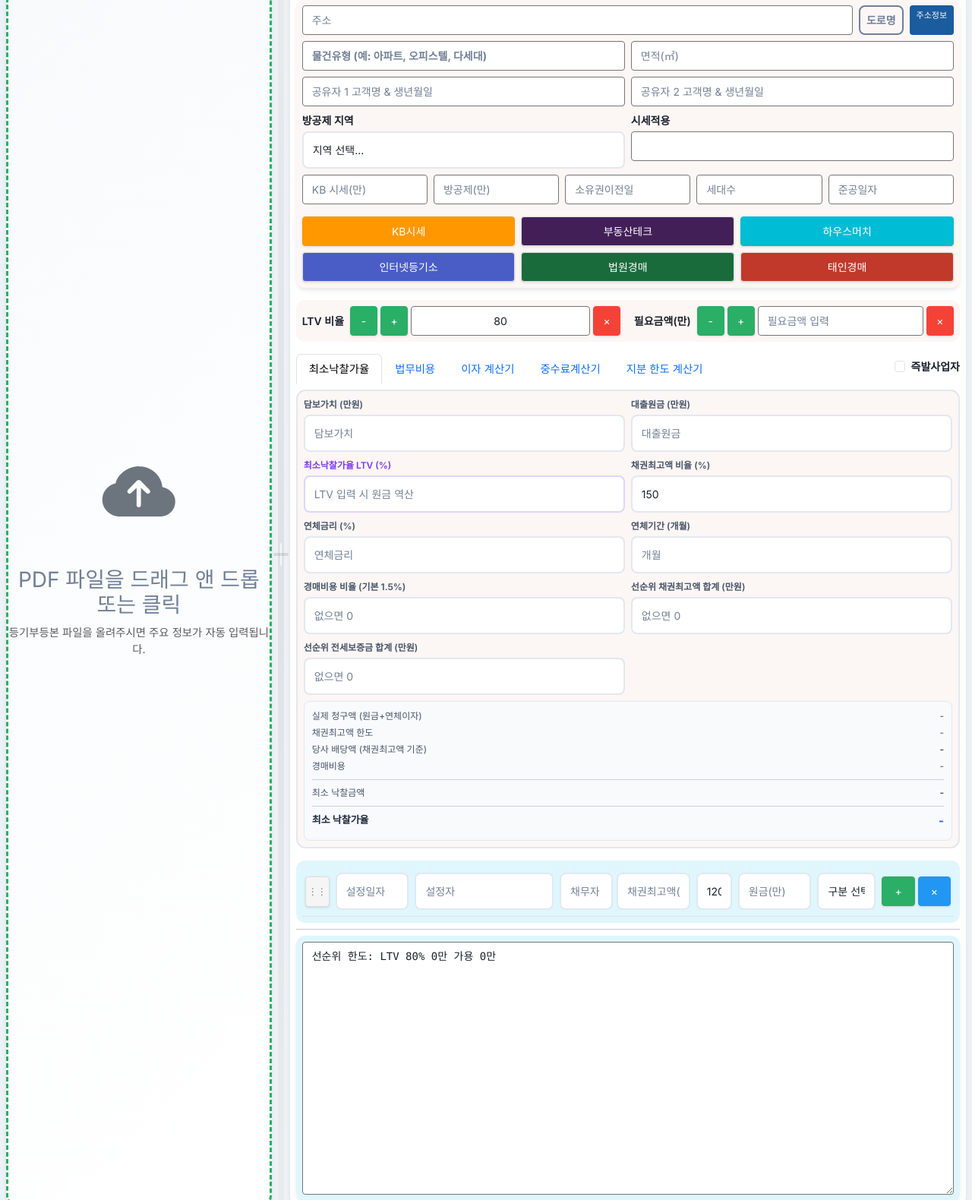
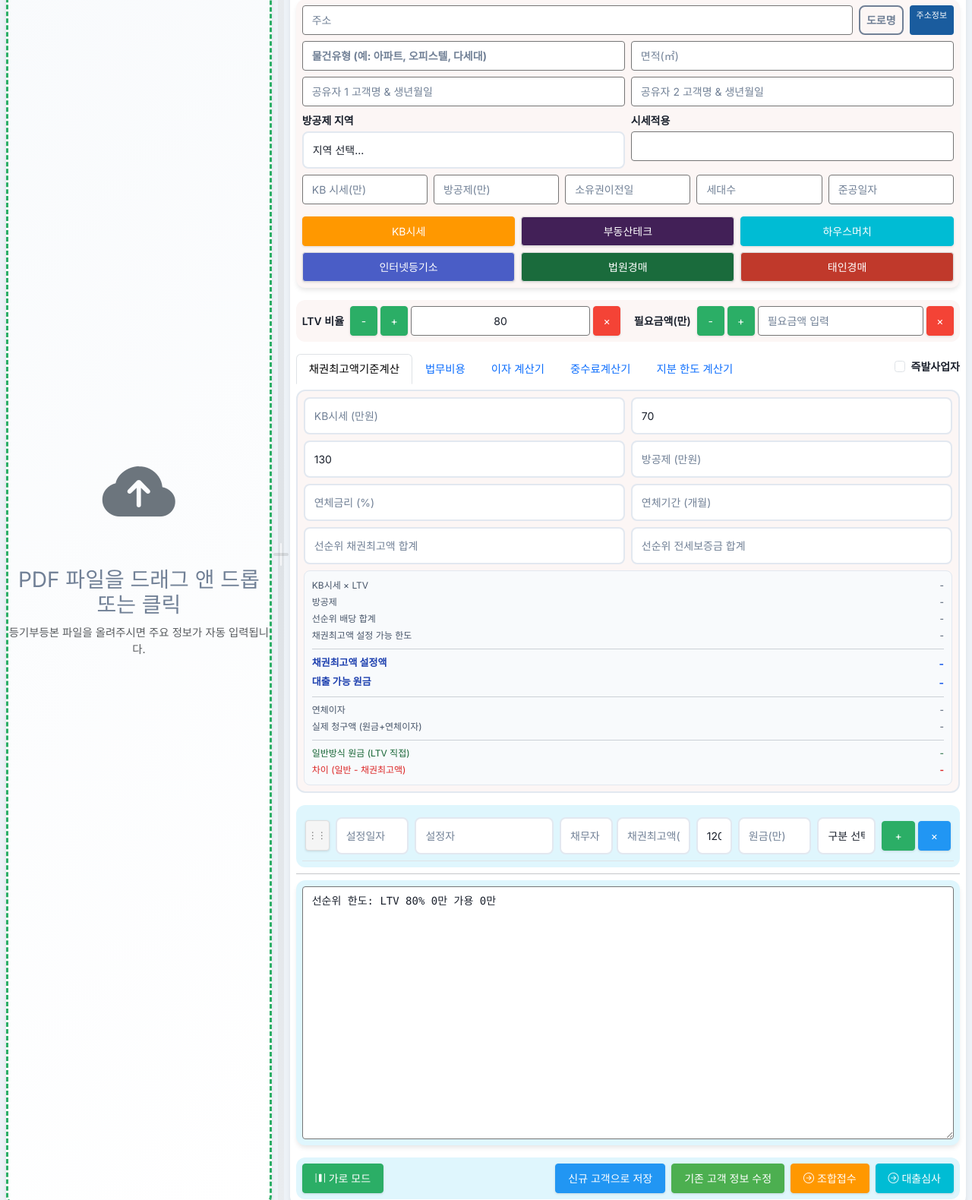
Before and after one commit to young626-jang/ltv_flask_, a Flask app: page / in a window 1280 px wide. Shown: the part 135-1715 px from the top of the page at 76% size. Run offline with Flask 3, Linux system fonts and the light colour scheme; data that the repository does not hold is empty; some libraries are stand-ins or nearby versions.

Commit message:
Update entry.html

```diff
--- a/templates/entry.html
+++ b/templates/entry.html
@@ -239,7 +239,7 @@
 
             <div class="d-flex justify-content-between align-items-center mt-3">
                 <ul class="nav nav-tabs" id="myTab" role="tablist" style="border-bottom: 0;">
-                    <li class="nav-item" role="presentation"><button class="nav-link active" id="min-bid-tab" data-bs-toggle="tab" data-bs-target="#min-bid-tab-pane" type="button" role="tab">최소낙찰가율</button></li>
+                    <li class="nav-item" role="presentation"><button class="nav-link active" id="min-bid-tab" data-bs-toggle="tab" data-bs-target="#min-bid-tab-pane" type="button" role="tab">채권최고액기준계산</button></li>
                     <li class="nav-item" role="presentation"><button class="nav-link" id="legal-fee-tab" data-bs-toggle="tab" data-bs-target="#legal-fee-tab-pane" type="button" role="tab">법무비용</button></li>
                     <li class="nav-item" role="presentation"><button class="nav-link" id="interest-calc-tab" data-bs-toggle="tab" data-bs-target="#interest-calc-tab-pane" type="button" role="tab">이자 계산기</button></li>
                     <li class="nav-item" role="presentation"><button class="nav-link" id="prepay-fee-tab" data-bs-toggle="tab" data-bs-target="#prepay-fee-tab-pane" type="button" role="tab">중수료계산기</button></li>
@@ -509,84 +509,69 @@
                 <!-- ====================================================== -->
 
                 <!-- ====================================================== -->
-                <!-- 최소낙찰가율 계산기 탭 -->
+                <!-- 채권최고액기준계산 탭 -->
                 <!-- ====================================================== -->
                 <div class="tab-pane fade show active" id="min-bid-tab-pane" role="tabpanel" style="margin: -0.5rem; padding: 0.5rem;">
                     <div style="font-size: 13px;">
                         <div class="row g-2 mb-2">
                             <div class="col-6">
-                                <label class="form-label mb-1" style="font-size: 12px; color: #475569;">담보가치 (만원)</label>
-                                <input type="text" class="form-control form-control-sm" id="bid_collateral" placeholder="담보가치" oninput="fmtComma(this); calcMinBidRate()">
+                                <input type="text" class="form-control form-control-sm" id="cb_kb_price" placeholder="KB시세 (만원)" oninput="fmtComma(this); calcCB()">
                             </div>
                             <div class="col-6">
-                                <label class="form-label mb-1" style="font-size: 12px; color: #475569;">대출원금 (만원)</label>
-                                <input type="text" class="form-control form-control-sm" id="bid_principal" placeholder="대출원금" oninput="fmtComma(this); bid_clearLtv(); calcMinBidRate()">
+                                <input type="text" class="form-control form-control-sm" id="cb_ltv" placeholder="LTV (%)" value="70" oninput="calcCB()">
                             </div>
                             <div class="col-6">
-                                <label class="form-label mb-1" style="font-size: 12px; color: #7C3AED; font-weight: 600;">최소낙찰가율 LTV (%)</label>
-                                <input type="text" class="form-control form-control-sm" id="bid_ltv" placeholder="LTV 입력 시 원금 역산" oninput="bid_clearPrincipal(); calcMinBidRate()" style="border-color: #DDD6FE;">
+                                <input type="text" class="form-control form-control-sm" id="cb_maxamt_ratio" placeholder="채권최고액 비율 (%)" value="130" oninput="calcCB()">
                             </div>
                             <div class="col-6">
-                                <label class="form-label mb-1" style="font-size: 12px; color: #475569;">채권최고액 비율 (%)</label>
-                                <input type="text" class="form-control form-control-sm" id="bid_maxamt_ratio" placeholder="150" value="150" oninput="calcMinBidRate()">
+                                <input type="text" class="form-control form-control-sm" id="cb_deduction" placeholder="방공제 (만원)" oninput="fmtComma(this); calcCB()">
                             </div>
                             <div class="col-6">
-                                <label class="form-label mb-1" style="font-size: 12px; color: #475569;">연체금리 (%)</label>
-                                <input type="text" class="form-control form-control-sm" id="bid_overdue_rate" placeholder="연체금리" oninput="calcMinBidRate()">
+                                <input type="text" class="form-control form-control-sm" id="cb_overdue_rate" placeholder="연체금리 (%)" oninput="calcCB()">
                             </div>
                             <div class="col-6">
-                                <label class="form-label mb-1" style="font-size: 12px; color: #475569;">연체기간 (개월)</label>
-                                <input type="text" class="form-control form-control-sm" id="bid_overdue_months" placeholder="개월" oninput="calcMinBidRate()">
+                                <input type="text" class="form-control form-control-sm" id="cb_overdue_months" placeholder="연체기간 (개월)" oninput="calcCB()">
                             </div>
                             <div class="col-6">
-                                <label class="form-label mb-1" style="font-size: 12px; color: #475569;">경매비용 비율 (기본 1.5%)</label>
-                                <input type="text" class="form-control form-control-sm" id="bid_auction_cost_rate" placeholder="없으면 0" oninput="calcMinBidRate()">
+                                <input type="text" class="form-control form-control-sm" id="cb_senior" placeholder="선순위 채권최고액 합계" oninput="fmtComma(this); calcCB()">
                             </div>
                             <div class="col-6">
-                                <label class="form-label mb-1" style="font-size: 12px; color: #475569;">선순위 채권최고액 합계 (만원)</label>
-                                <input type="text" class="form-control form-control-sm" id="bid_senior_maxamt" placeholder="없으면 0" oninput="fmtComma(this); calcMinBidRate()">
-                            </div>
-                            <div class="col-6">
-                                <label class="form-label mb-1" style="font-size: 12px; color: #475569;">선순위 전세보증금 합계 (만원)</label>
-                                <input type="text" class="form-control form-control-sm" id="bid_senior_lease" placeholder="없으면 0" oninput="fmtComma(this); calcMinBidRate()">
+                                <input type="text" class="form-control form-control-sm" id="cb_senior_lease" placeholder="선순위 전세보증금 합계" oninput="fmtComma(this); calcCB()">
                             </div>
                         </div>
 
                         <!-- 결과 -->
-                        <div id="min-bid-result" style="background: #F8FAFC; border: 1px solid #E2E8F0; border-radius: 8px; padding: 10px; margin-top: 4px;">
+                        <div style="background: #F8FAFC; border: 1px solid #E2E8F0; border-radius: 8px; padding: 10px; margin-top: 4px;">
                             <div class="row g-1" style="font-size: 12px; color: #475569;">
+                                <div class="col-6">KB시세 × LTV</div>
+                                <div class="col-6 text-end" id="cb_r_ltv_amount">-</div>
+                                <div class="col-6">방공제</div>
+                                <div class="col-6 text-end" id="cb_r_deduction">-</div>
+                                <div class="col-6">선순위 배당 합계</div>
+                                <div class="col-6 text-end" id="cb_r_senior">-</div>
+                                <div class="col-6">채권최고액 설정 가능 한도</div>
+                                <div class="col-6 text-end" id="cb_r_maxamt_limit">-</div>
+                                <div class="col-12"><hr style="margin: 4px 0;"></div>
+                                <div class="col-6" style="font-size:13px; color:#1e40af; font-weight:700;">채권최고액 설정액</div>
+                                <div class="col-6 text-end" id="cb_r_maxamt" style="font-size:14px; font-weight:800; color:#2563EB;">-</div>
+                                <div class="col-6" style="font-size:13px; color:#1e40af; font-weight:700;">대출 가능 원금</div>
+                                <div class="col-6 text-end" id="cb_r_principal" style="font-size:14px; font-weight:800; color:#2563EB;">-</div>
+                                <div class="col-12"><hr style="margin: 4px 0;"></div>
+                                <div class="col-6">연체이자</div>
+                                <div class="col-6 text-end" id="cb_r_interest">-</div>
                                 <div class="col-6">실제 청구액 (원금+연체이자)</div>
-                                <div class="col-6 text-end" id="bid_result_claim">-</div>
-                                <div class="col-6">채권최고액 한도</div>
-                                <div class="col-6 text-end" id="bid_result_maxamt">-</div>
-                                <div class="col-6">당사 배당액 (채권최고액 기준)</div>
-                                <div class="col-6 text-end fw-bold" id="bid_result_dividend">-</div>
-                                <div class="col-6">경매비용</div>
-                                <div class="col-6 text-end" id="bid_result_auctioncost">-</div>
-                                <div class="col-6" id="bid_result_senior_label" style="display:none;">선순위 채권최고액</div>
-                                <div class="col-6 text-end" id="bid_result_senior" style="display:none;">-</div>
-                                <div class="col-12" id="bid_result_cap_note" style="display:none; color:#DC2626; font-size:11px;">⚠ 실제 청구액이 채권최고액을 초과하여 한도 적용됨</div>
+                                <div class="col-6 text-end" id="cb_r_actual_claim">-</div>
                                 <div class="col-12"><hr style="margin: 4px 0;"></div>
-                                <div class="col-6">최소 낙찰금액</div>
-                                <div class="col-6 text-end fw-bold" id="bid_result_total">-</div>
-                                <div class="col-12"><hr style="margin: 4px 0;"></div>
-                                <div class="col-6" style="font-size: 13px; color: #1e293b; font-weight: 700;">최소 낙찰가율</div>
-                                <div class="col-6 text-end" id="bid_result_rate" style="font-size: 15px; font-weight: 700; color: #2563EB;">-</div>
-                                <div class="col-12 mt-1" id="bid_result_safety" style="text-align: center; font-weight: 600; font-size: 12px;"></div>
-                                <div id="bid_rev_row" style="display:none; width:100%; margin-top:6px; background:#F5F3FF; border:1px solid #DDD6FE; border-radius:6px; padding:8px;">
-                                    <div class="row g-1">
-                                        <div class="col-6" style="color:#7C3AED; font-weight:600;">역산 대출원금</div>
-                                        <div class="col-6 text-end" id="bid_rev_principal" style="color:#7C3AED; font-weight:800; font-size:15px;">-</div>
-                                        <div class="col-6" style="font-size:11px; color:#94A3B8;">채권최고액</div>
-                                        <div class="col-6 text-end" id="bid_rev_maxamt" style="font-size:11px; color:#94A3B8;">-</div>
-                                    </div>
-                                </div>
+                                <div class="col-6" style="color:#166534;">일반방식 원금 (LTV 직접)</div>
+                                <div class="col-6 text-end" id="cb_r_normal_principal" style="color:#166534;">-</div>
+                                <div class="col-6" style="color:#DC2626;">차이 (일반 - 채권최고액)</div>
+                                <div class="col-6 text-end" id="cb_r_diff" style="color:#DC2626; font-weight:700;">-</div>
                             </div>
                         </div>
                     </div>
                 </div>
                 <!-- ====================================================== -->
-                <!-- 최소낙찰가율 계산기 탭 끝 -->
+                <!-- 채권최고액기준계산 탭 끝 -->
                 <!-- ====================================================== -->
 
             </div>
@@ -1495,123 +1480,53 @@ function fmtComma(el) {
     if (raw !== '' && !isNaN(raw)) el.value = parseInt(raw).toLocaleString();
 }
 
-function bid_clearLtv() {
-    document.getElementById('bid_ltv').value = '';
-    document.getElementById('bid_rev_row').style.display = 'none';
-}
-
-function bid_clearPrincipal() {
-    document.getElementById('bid_principal').value = '';
-}
-
-function calcMinBidRate() {
-    const collateral = parseFloat(document.getElementById('bid_collateral').value.replace(/,/g, '')) || 0;
-    const maxAmtRatio = parseFloat(document.getElementById('bid_maxamt_ratio').value) || 150;
-    const overdueRate = parseFloat(document.getElementById('bid_overdue_rate').value) || 0;
-    const overdueMonths = parseFloat(document.getElementById('bid_overdue_months').value) || 0;
-    const auctionCostRateRaw = document.getElementById('bid_auction_cost_rate').value.trim();
-    const auctionCostRate = parseFloat(auctionCostRateRaw) || 0;
-    const seniorMaxAmt = parseFloat(document.getElementById('bid_senior_maxamt').value.replace(/,/g, '')) || 0;
-    const seniorLease = parseFloat(document.getElementById('bid_senior_lease').value.replace(/,/g, '')) || 0;
-    const seniorTotal = seniorMaxAmt + seniorLease;
-    const auctionCost = collateral * (auctionCostRate / 100);
+function calcCB() {
+    const pv = id => parseFloat(document.getElementById(id).value.replace(/,/g, '')) || 0;
     const fmt = n => Math.floor(n).toLocaleString() + '만원';
 
-    // LTV 역산 모드
-    const ltvInput = parseFloat(document.getElementById('bid_ltv').value) || 0;
-    if (collateral > 0 && ltvInput > 0) {
-        // 역산: 원금 = (담보가치 × LTV% - 경매비용 - 선순위) ÷ 채권최고액비율%
-        const totalNeededRev = collateral * (ltvInput / 100);
-        const maxAmtRev = totalNeededRev - auctionCost - seniorTotal;
-        const principalRev = maxAmtRev / (maxAmtRatio / 100);
-
-        document.getElementById('bid_rev_principal').textContent = fmt(principalRev);
-        document.getElementById('bid_rev_maxamt').textContent = fmt(maxAmtRev);
-        document.getElementById('bid_rev_row').style.display = '';
-
-        // 정방향 계산도 역산된 원금으로 표시
-        const interest = principalRev * (overdueRate / 100) * (overdueMonths / 12);
-        const actualClaim = principalRev + interest;
-        document.getElementById('bid_result_claim').textContent = fmt(actualClaim);
-        document.getElementById('bid_result_maxamt').textContent = fmt(maxAmtRev);
-        document.getElementById('bid_result_dividend').textContent = fmt(maxAmtRev);
-        document.getElementById('bid_result_auctioncost').textContent = fmt(auctionCost);
-        const seniorLabelEl = document.getElementById('bid_result_senior_label');
-        const seniorEl = document.getElementById('bid_result_senior');
-        if (seniorTotal > 0) { seniorLabelEl.style.display = ''; seniorEl.style.display = ''; seniorEl.textContent = fmt(seniorTotal); }
-        else { seniorLabelEl.style.display = 'none'; seniorEl.style.display = 'none'; }
-        document.getElementById('bid_result_total').textContent = fmt(totalNeededRev);
-        document.getElementById('bid_result_rate').textContent = ltvInput.toFixed(1) + '%';
-        const safetyEl = document.getElementById('bid_result_safety');
-        if (ltvInput <= 70) { safetyEl.style.color = '#059669'; safetyEl.textContent = '✅ 안전 (최소낙찰가율 70% 이하)'; }
-        else if (ltvInput <= 80) { safetyEl.style.color = '#D97706'; safetyEl.textContent = '⚠️ 주의 (최소낙찰가율 70~80%)'; }
-        else { safetyEl.style.color = '#DC2626'; safetyEl.textContent = '🔴 위험 (최소낙찰가율 80% 초과)'; }
-        return;
-    }
-
-    document.getElementById('bid_rev_row').style.display = 'none';
-
-    const principal = parseFloat(document.getElementById('bid_principal').value.replace(/,/g, '')) || 0;
-    if (collateral <= 0 || principal <= 0) {
-        return;
-    }
-
-    // 채권최고액 = 원금 × 비율
-    const maxAmtLimit = principal * (maxAmtRatio / 100);
-
-    // 연체이자 = 원금 × 연체금리 × (개월/12)
-    const interest = principal * (overdueRate / 100) * (overdueMonths / 12);
-
-    // 실제 청구액 = 원금 + 연체이자
+    const kbPrice = pv('cb_kb_price');
+    const ltv = pv('cb_ltv') || 70;
+    const maxAmtRatio = pv('cb_maxamt_ratio') || 130;
+    const deduction = pv('cb_deduction');
+    const overdueRate = pv('cb_overdue_rate');
+    const overdueMonths = pv('cb_overdue_months');
+    const senior = pv('cb_senior');
+    const seniorLease = pv('cb_senior_lease');
+
+    if (kbPrice <= 0) return;
+
+    const ltvAmount = kbPrice * (ltv / 100);
+    const seniorTotal = senior + seniorLease;
+    const maxAmtLimit = ltvAmount - deduction - seniorTotal;
+    const maxAmt = Math.max(0, maxAmtLimit);
+    const principal = Math.floor(maxAmt / (maxAmtRatio / 100));
+    const interest = overdueRate > 0 && overdueMonths > 0
+        ? principal * (overdueRate / 100) * (overdueMonths / 12) : 0;
     const actualClaim = principal + interest;
-
-    // 당사 배당액 = 채권최고액 기준
-    const dividend = maxAmtLimit;
-
-    // 최소 낙찰금액 = 채권최고액 + 경매비용 + 선순위
-    const totalNeeded = dividend + auctionCost + seniorTotal;
-
-    // 최소 낙찰가율
-    const minBidRate = (totalNeeded / collateral) * 100;
-
-    document.getElementById('bid_result_claim').textContent = fmt(actualClaim);
-    document.getElementById('bid_result_maxamt').textContent = fmt(maxAmtLimit);
-
-    const dividendEl = document.getElementById('bid_result_dividend');
-    dividendEl.textContent = fmt(dividend);
-    dividendEl.style.color = '';
-
-    document.getElementById('bid_result_auctioncost').textContent = fmt(auctionCost);
-    document.getElementById('bid_result_cap_note').style.display = 'none';
-
-    // 선순위 행 (값 있을 때만 표시)
-    const seniorLabelEl = document.getElementById('bid_result_senior_label');
-    const seniorEl = document.getElementById('bid_result_senior');
-    if (seniorTotal > 0) {
-        seniorLabelEl.style.display = '';
-        seniorEl.style.display = '';
-        seniorEl.textContent = fmt(seniorTotal);
+    const normalPrincipal = Math.max(0, ltvAmount - deduction - seniorTotal);
+    const diff = normalPrincipal - principal;
+
+    document.getElementById('cb_r_ltv_amount').textContent = fmt(ltvAmount);
+    document.getElementById('cb_r_deduction').textContent = deduction > 0 ? fmt(deduction) : '-';
+    document.getElementById('cb_r_senior').textContent = seniorTotal > 0 ? fmt(seniorTotal) : '-';
+    document.getElementById('cb_r_maxamt_limit').textContent = fmt(maxAmtLimit);
+    document.getElementById('cb_r_maxamt').textContent = fmt(maxAmt);
+    document.getElementById('cb_r_principal').textContent = fmt(principal);
+    document.getElementById('cb_r_interest').textContent = interest > 0 ? fmt(interest) : '-';
+
+    const claimEl = document.getElementById('cb_r_actual_claim');
+    if (interest > 0) {
+        claimEl.textContent = actualClaim > maxAmt
+            ? fmt(actualClaim) + ' ⚠ 초과'
+            : fmt(actualClaim);
+        claimEl.style.color = actualClaim > maxAmt ? '#DC2626' : '#1e293b';
     } else {
-        seniorLabelEl.style.display = 'none';
-        seniorEl.style.display = 'none';
-    }
-
-    document.getElementById('bid_result_total').textContent = fmt(totalNeeded);
-    document.getElementById('bid_result_rate').textContent = minBidRate.toFixed(1) + '%';
-
-    // 안전 여부
-    const safetyEl = document.getElementById('bid_result_safety');
-    if (minBidRate <= 70) {
-        safetyEl.style.color = '#059669';
-        safetyEl.textContent = '✅ 안전 (최소낙찰가율 70% 이하)';
-    } else if (minBidRate <= 80) {
-        safetyEl.style.color = '#D97706';
-        safetyEl.textContent = '⚠️ 주의 (최소낙찰가율 70~80%)';
-    } else {
-        safetyEl.style.color = '#DC2626';
-        safetyEl.textContent = '🔴 위험 (최소낙찰가율 80% 초과)';
-    }
-
+        claimEl.textContent = '-';
+        claimEl.style.color = '';
+    }
+
+    document.getElementById('cb_r_normal_principal').textContent = fmt(normalPrincipal);
+    document.getElementById('cb_r_diff').textContent = diff > 0 ? '-' + fmt(diff) : '0만원';
 }
 
 </script>
```
Lines whose indentation alone changed are shown as unchanged.
